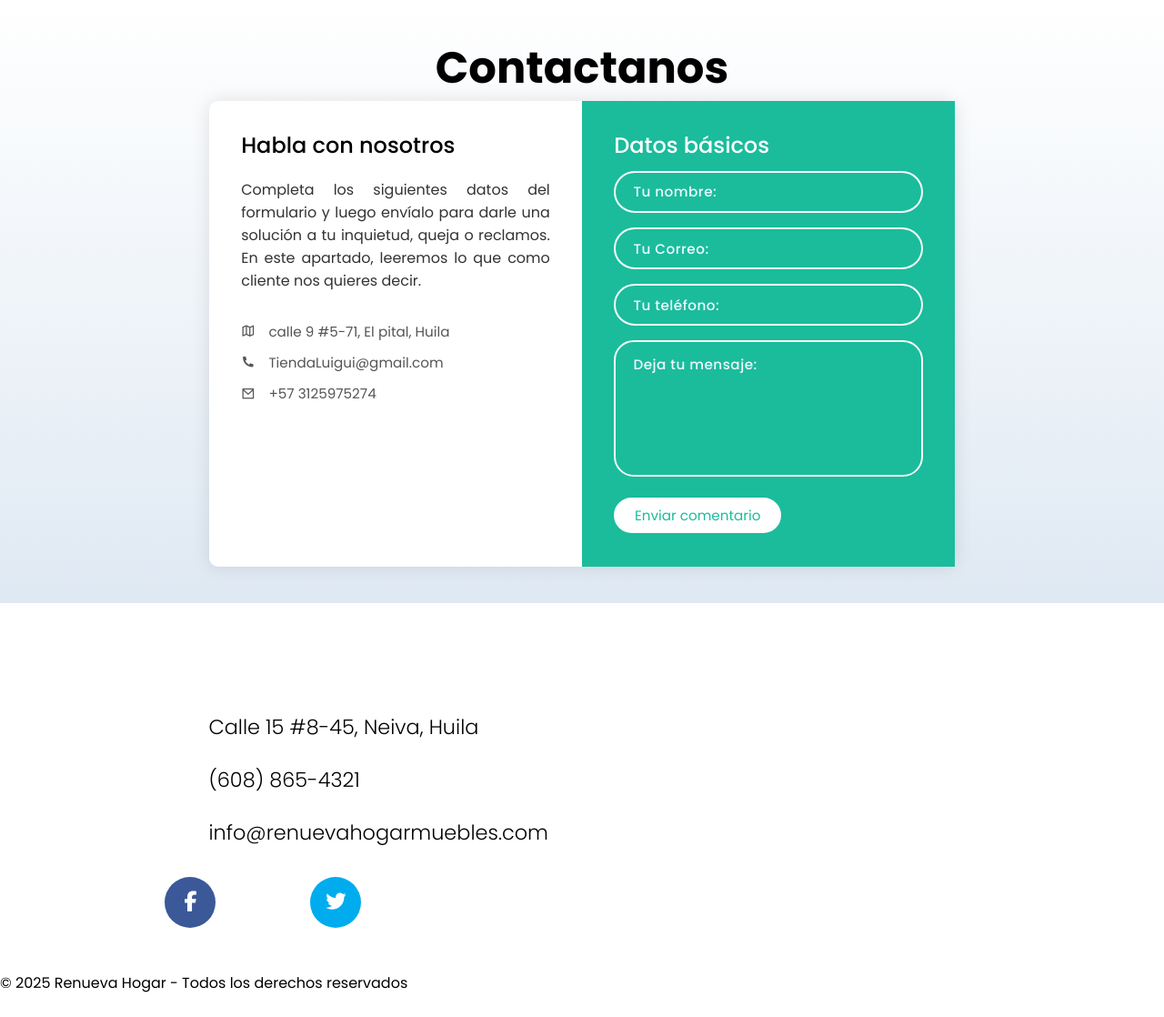
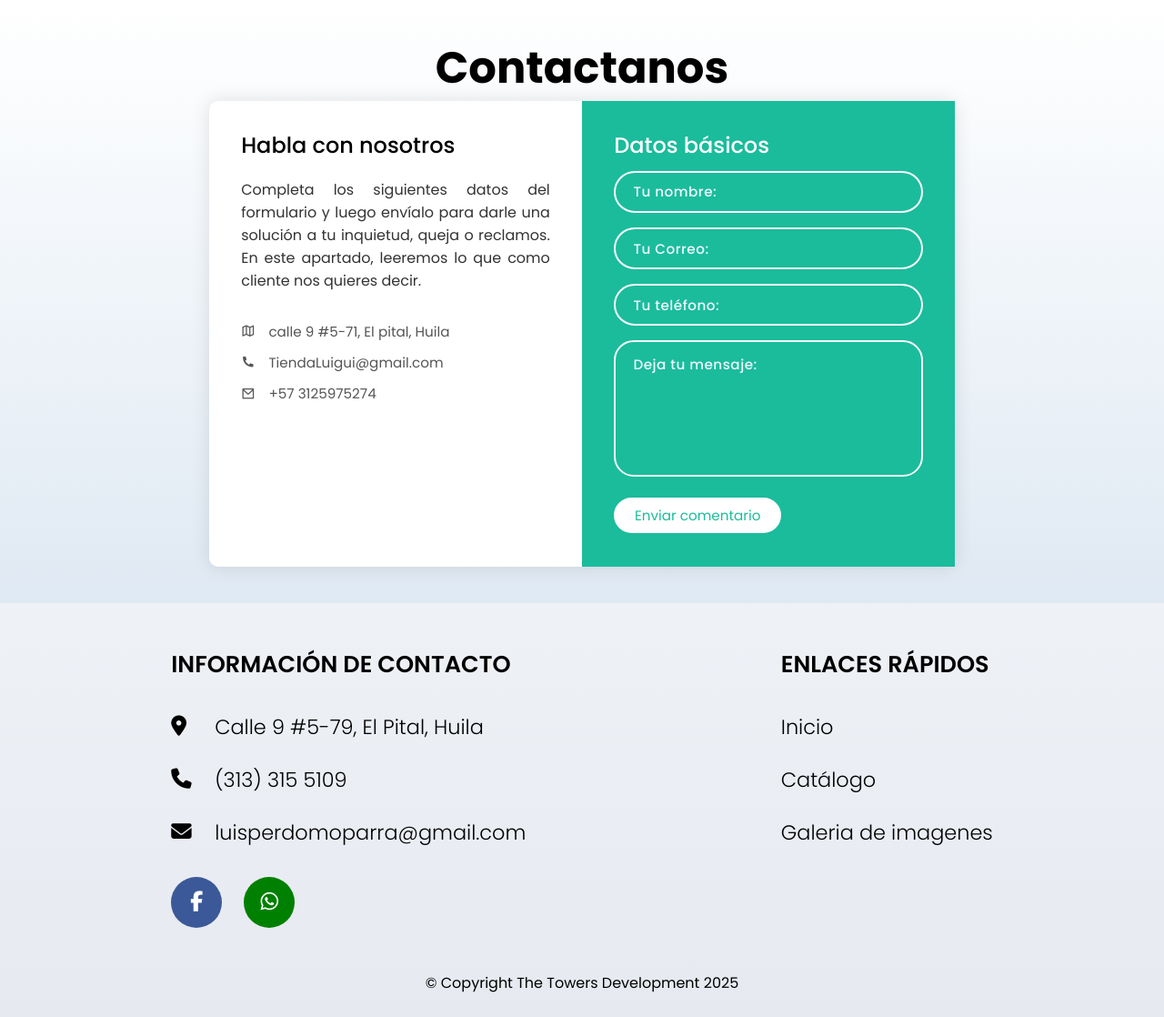
Before and after one commit to luisparra59/servidor, a Django app: template Proyecto_SENA/templates/inicio.html in a window 1280 px wide. Shown: the part 2167-3285 px from the top of the page at 91% size. Run offline with Django 3.2, Linux system fonts and the light colour scheme; the template is opened without the code that fills it, so the values that code supplies are empty; some libraries are stand-ins or nearby versions.

Commit message:
footer mejorado

```diff
--- a/Proyecto_SENA/static/css/menu.css
+++ b/Proyecto_SENA/static/css/menu.css
@@ -119,9 +119,25 @@ header {
 
 
 /* footer */
+/* .pie-pagina {
+	background-color: var(--color-primario);
+}
+
+.contenedor-pie-pagina {
+	display: flex;
+	flex-direction: column;
+	gap: 4rem;
+	padding: 3rem;
+}
+
+.menu-pie-pagina {
+	display: flex;
+	justify-content: space-around;
+} */
 
 .pie-pagina {
-	background-color: var(--color-primario);
+	/* background-image: linear-gradient(60deg, #64b3f4 0%, #c2e59c 100%); */
+    background-image: linear-gradient(to top, #e6e9f0 0%, #eef1f5 100%);
 }
 
 .contenedor-pie-pagina {
@@ -140,7 +156,7 @@ header {
 	font-weight: 600;
 	font-size: 1.6rem;
 	text-transform: uppercase;
-	color: #fff;
+	color: #000;
 	margin-bottom: 2rem;
 }
 
@@ -171,12 +187,12 @@ header {
 .informacion-contacto ul li i {
 	margin-right: 1rem;
 	min-width: 2rem;
-	color: #fff;
+	color: #000;
 }
 
 .informacion ul li a {
 	text-decoration: none;
-	color: #fff;
+	color: #000;
 	font-weight: 300;
 	transition: color 0.3s ease;
 }
@@ -214,12 +230,11 @@ header {
 	background-color: #3b5998;
 }
 
-.twitter {
-	background-color: #00acee;
+.whattsapp {
+	background-color: green;
 }
-
-.youtube {
-	background-color: #c4302b;
+.derechos-autor {
+    text-align: center;
 }
 /* .pie {
     width: 100%;
--- a/Proyecto_SENA/templates/base.html
+++ b/Proyecto_SENA/templates/base.html
@@ -82,27 +82,21 @@
     </main>
     {% endblock %}
     <footer class="pie-pagina">
-        <div class="contenedor contenedor-pie-pagina">
+        <div class="contenedores contenedor-pie-pagina">
             <div class="menu-pie-pagina">
                 <div class="informacion-contacto">
                     <p class="titulo-pie-pagina">Información de Contacto</p>
                     <ul>
-                        <li><i class="fa-solid fa-location-dot"></i> Calle 15 #8-45, Neiva, Huila</li>
-                        <li><i class="fa-solid fa-phone"></i> (608) 865-4321</li>
-                        <li><i class="fa-solid fa-envelope"></i> info@renuevahogarmuebles.com</li>
+                        <li><i class="fa-solid fa-location-dot"></i> Calle 9 #5-79, El Pital, Huila</li>
+                        <li><i class="fa-solid fa-phone"></i> (313) 315 5109</li>
+                        <li><i class="fa-solid fa-envelope"></i> luisperdomoparra@gmail.com</li>
                     </ul>
                     <div class="iconos-sociales">
                         <span class="facebook">
                             <i class="fa-brands fa-facebook-f"></i>
                         </span>
-                        <span class="instagram">
-                            <i class="fa-brands fa-instagram"></i>
-                        </span>
-                        <span class="twitter">
-                            <i class="fa-brands fa-twitter"></i>
-                        </span>
-                        <span class="youtube">
-                            <i class="fa-brands fa-youtube"></i>
+                        <span class="whattsapp">
+                            <i class="fa-brands fa-whatsapp"></i>
                         </span>
                     </div>
                 </div>
@@ -110,10 +104,9 @@
                 <div class="informacion">
                     <p class="titulo-pie-pagina">Enlaces Rápidos</p>
                     <ul>
-                        <li><a href="index.html">Inicio</a></li>
-                        <li><a href="#">Productos</a></li>
-                        <li><a href="#">Acerca de Nosotros</a></li>
-                        <li><a href="#">Contáctanos</a></li>
+                        <li><a href="inicio.html">Inicio</a></li>
+                        <li><a href="catalogo.html">Catálogo</a></li>
+                        <li><a href="galeria.html">Galeria de imagenes</a></li>
                     </ul>
                 </div>
             </div>
@@ -121,7 +114,7 @@
 
         <div class="derechos-autor">
             <p>
-                &copy; 2025 Renueva Hogar - Todos los derechos reservados
+                &copy; Copyright The Towers Development 2025
             </p>
         </div>
     </footer>
```
Also changed, not shown: db.sqlite3.
